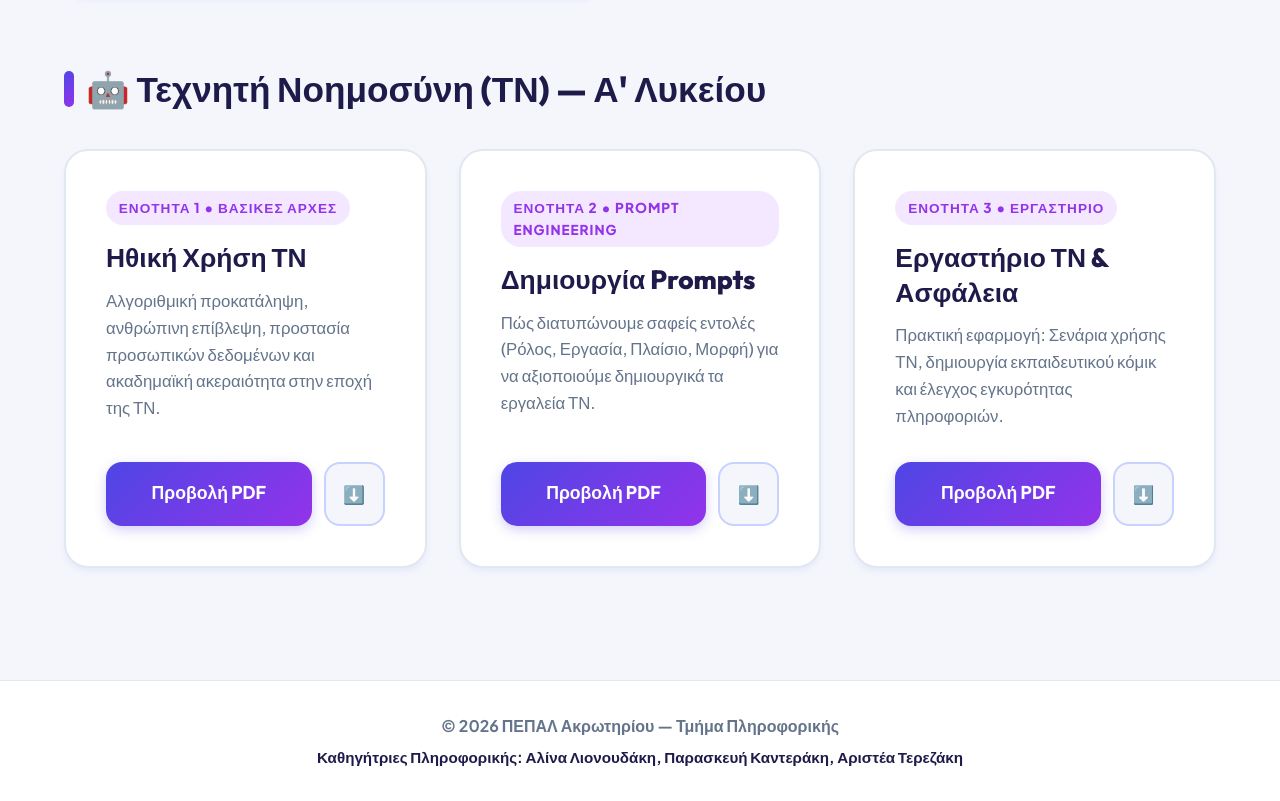
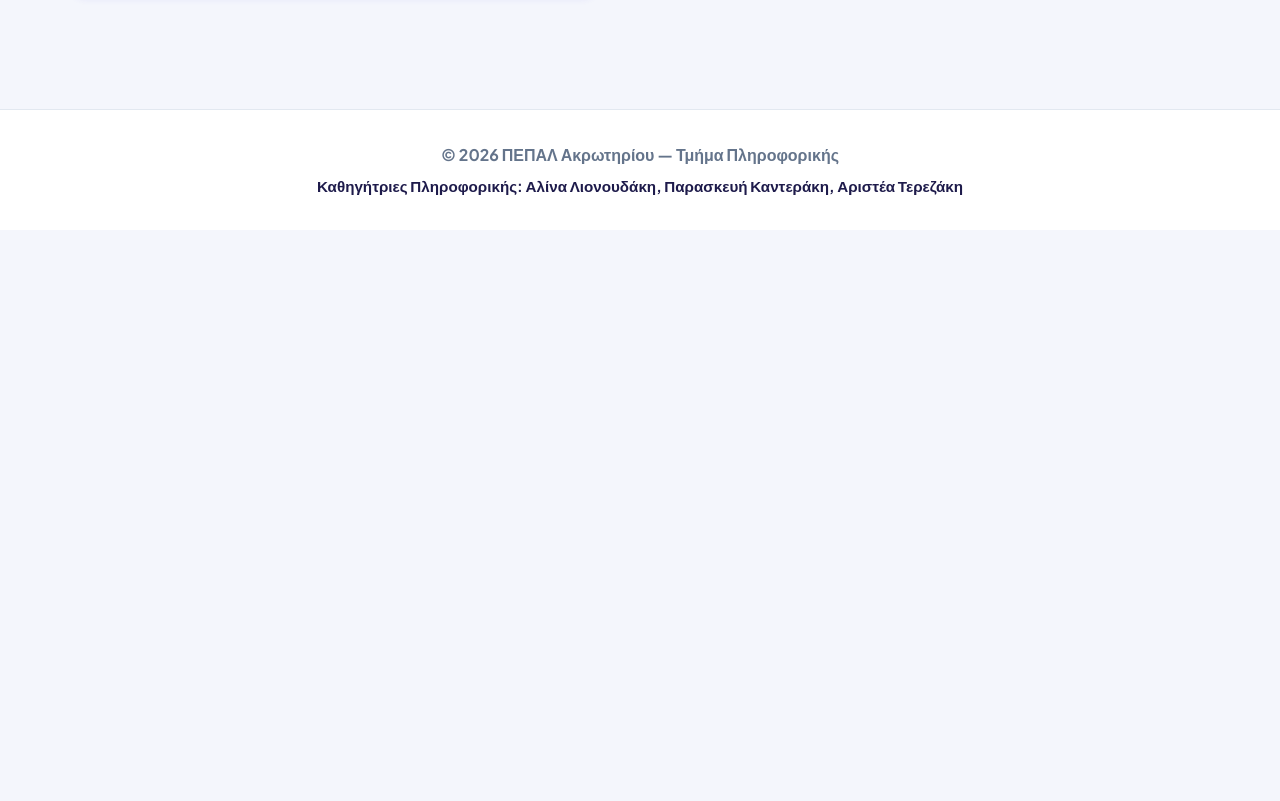
Before and after one commit to pepalakrotiriou/courses, a plain HTML site: page index.html in a window 1280 px wide. Shown: the part 1585-2386 px from the top of the page. After the commit the page ends 1815 px from the top, so only its background shows below. Drawn offline with Linux system fonts and the light colour scheme.

Commit message:
Update index.html

```diff
--- a/index.html
+++ b/index.html
@@ -213,7 +213,7 @@
             margin-bottom: 0.75rem;
         }
 
-        .ai-card-title {
+        .card-sub-title {
             font-family: 'Outfit', sans-serif;
             font-size: 1.65rem;
             font-weight: 800;
@@ -384,58 +384,12 @@
                 <div class="class-card teal-card" style="max-width: 540px;">
                     <div>
                         <span class="class-tag teal-tag">Α' Τετράμηνο • Εργαστήριο</span>
-                        <h3 class="ai-card-title">1η Άσκηση — Α' Τετράμηνο</h3>
+                        <h3 class="card-sub-title">1η Άσκηση — Α' Τετράμηνο</h3>
                         <p class="class-desc">Φύλλο εργασίας και οδηγίες για την πρώτη εργαστηριακή άσκηση του Α' Τετραμήνου στο μάθημα Ενέργεια, Μεταφορές & Επικοινωνίες.</p>
                     </div>
                     <div class="card-actions">
                         <a href="1i_askisi_a_tetramino.pdf" target="_blank" class="btn btn-teal">Προβολή PDF</a>
                         <a href="1i_askisi_a_tetramino.pdf" download class="btn btn-secondary" title="Λήψη αρχείου">⬇️</a>
-                    </div>
-                </div>
-            </div>
-        </section>
-
-        <!-- 3η Ενότητα: Παρουσιάσεις ΤΝ Α' Λυκείου -->
-        <section class="section-block">
-            <h2 class="section-title">🤖 Τεχνητή Νοημοσύνη (ΤΝ) — Α' Λυκείου</h2>
-
-            <div class="classes-grid">
-                <!-- Παρουσίαση 1 -->
-                <div class="class-card">
-                    <div>
-                        <span class="class-tag">Ενότητα 1 • Βασικές Αρχές</span>
-                        <h3 class="ai-card-title">Ηθική Χρήση ΤΝ</h3>
-                        <p class="class-desc">Αλγοριθμική προκατάληψη, ανθρώπινη επίβλεψη, προστασία προσωπικών δεδομένων και ακαδημαϊκή ακεραιότητα στην εποχή της ΤΝ.</p>
-                    </div>
-                    <div class="card-actions">
-                        <a href="Ηθική Χρήση ΤΝ.pdf" target="_blank" class="btn btn-primary">Προβολή PDF</a>
-                        <a href="Ηθική Χρήση ΤΝ.pdf" download class="btn btn-secondary" title="Λήψη αρχείου">⬇️</a>
-                    </div>
-                </div>
-
-                <!-- Παρουσίαση 2 -->
-                <div class="class-card">
-                    <div>
-                        <span class="class-tag">Ενότητα 2 • Prompt Engineering</span>
-                        <h3 class="ai-card-title">Δημιουργία Prompts</h3>
-                        <p class="class-desc">Πώς διατυπώνουμε σαφείς εντολές (Ρόλος, Εργασία, Πλαίσιο, Μορφή) για να αξιοποιούμε δημιουργικά τα εργαλεία ΤΝ.</p>
-                    </div>
-                    <div class="card-actions">
-                        <a href="Prompt_Engineering.pdf" target="_blank" class="btn btn-primary">Προβολή PDF</a>
-                        <a href="Prompt_Engineering.pdf" download class="btn btn-secondary" title="Λήψη αρχείου">⬇️</a>
-                    </div>
-                </div>
-
-                <!-- Παρουσίαση 3 -->
-                <div class="class-card">
-                    <div>
-                        <span class="class-tag">Ενότητα 3 • Εργαστήριο</span>
-                        <h3 class="ai-card-title">Εργαστήριο ΤΝ & Ασφάλεια</h3>
-                        <p class="class-desc">Πρακτική εφαρμογή: Σενάρια χρήσης ΤΝ, δημιουργία εκπαιδευτικού κόμικ και έλεγχος εγκυρότητας πληροφοριών.</p>
-                    </div>
-                    <div class="card-actions">
-                        <a href="Ergastirio_TN.pdf" target="_blank" class="btn btn-primary">Προβολή PDF</a>
-                        <a href="Ergastirio_TN.pdf" download class="btn btn-secondary" title="Λήψη αρχείου">⬇️</a>
                     </div>
                 </div>
             </div>
```
